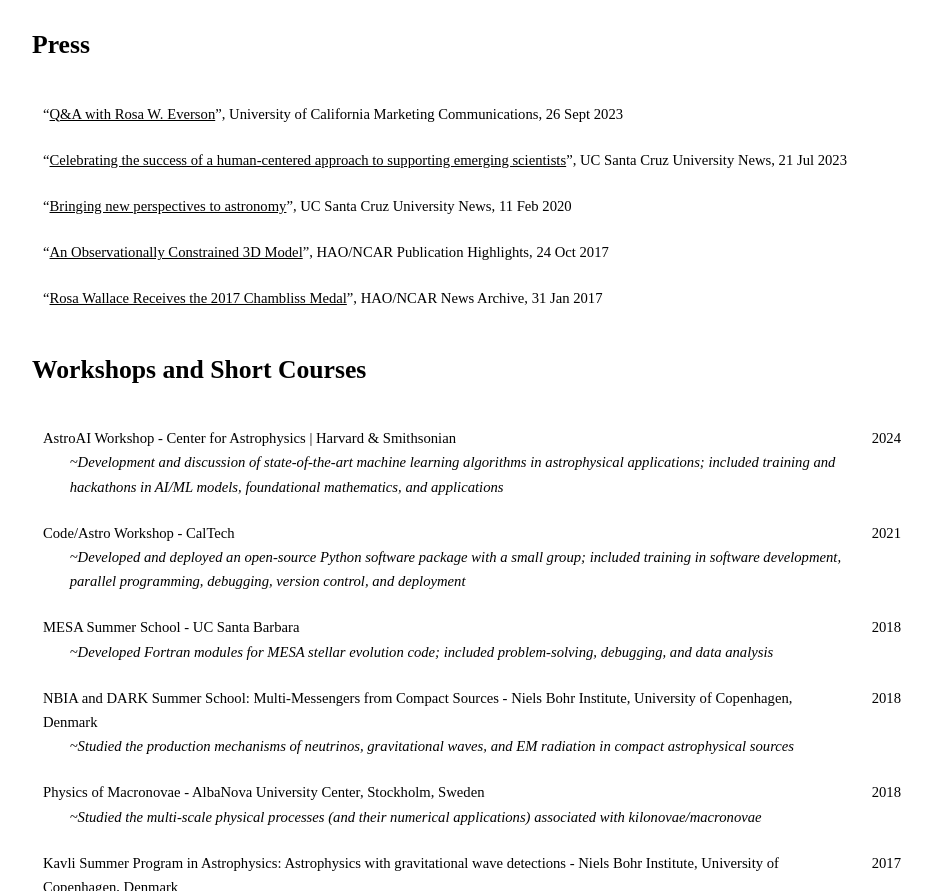
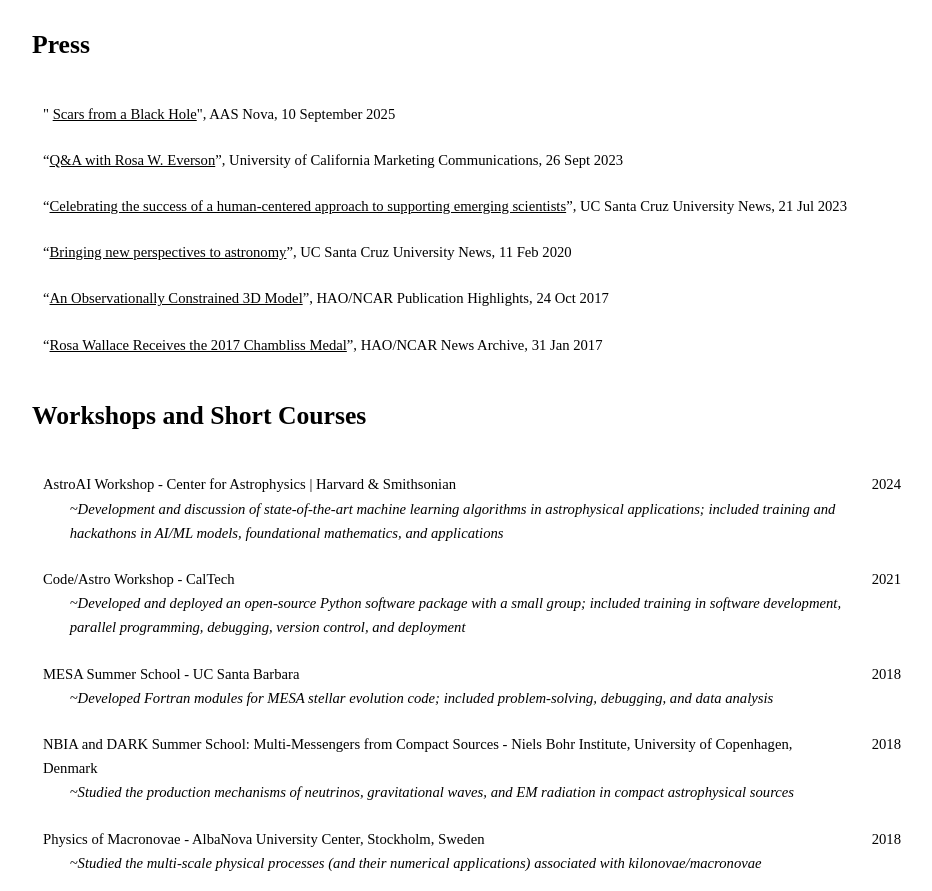
Before and after one commit to rw-everson/rw-everson.github.io, a plain HTML site: page cv.html in a window 1280 px wide. Shown: the part 5582-6473 px from the top of the page, without its empty margins (168-1100 px from the left). Drawn offline with Linux system fonts and the light colour scheme; a web font is replaced by a local one.

Commit message:
AAS Nova feature

```diff
--- a/cv.html
+++ b/cv.html
@@ -502,6 +502,10 @@
             <h3>Press</h3>
             <table>
               <tbody>
+		<tr class="white">
+		  <td class="w"> " <a href="https://aasnova.org/2025/09/10/scars-from-a-black-hole/"><font color="black"><u>Scars from a
+			Black Hole</u></font></a>", AAS Nova, 10 September 2025</td>
+		</tr>
                 <tr class="white">
                   <td class="w"> “<a href="https://www.universityofcalifornia.edu/qa-rosa-w-everson"><font
                         color="black"><u>Q&amp;A
```
